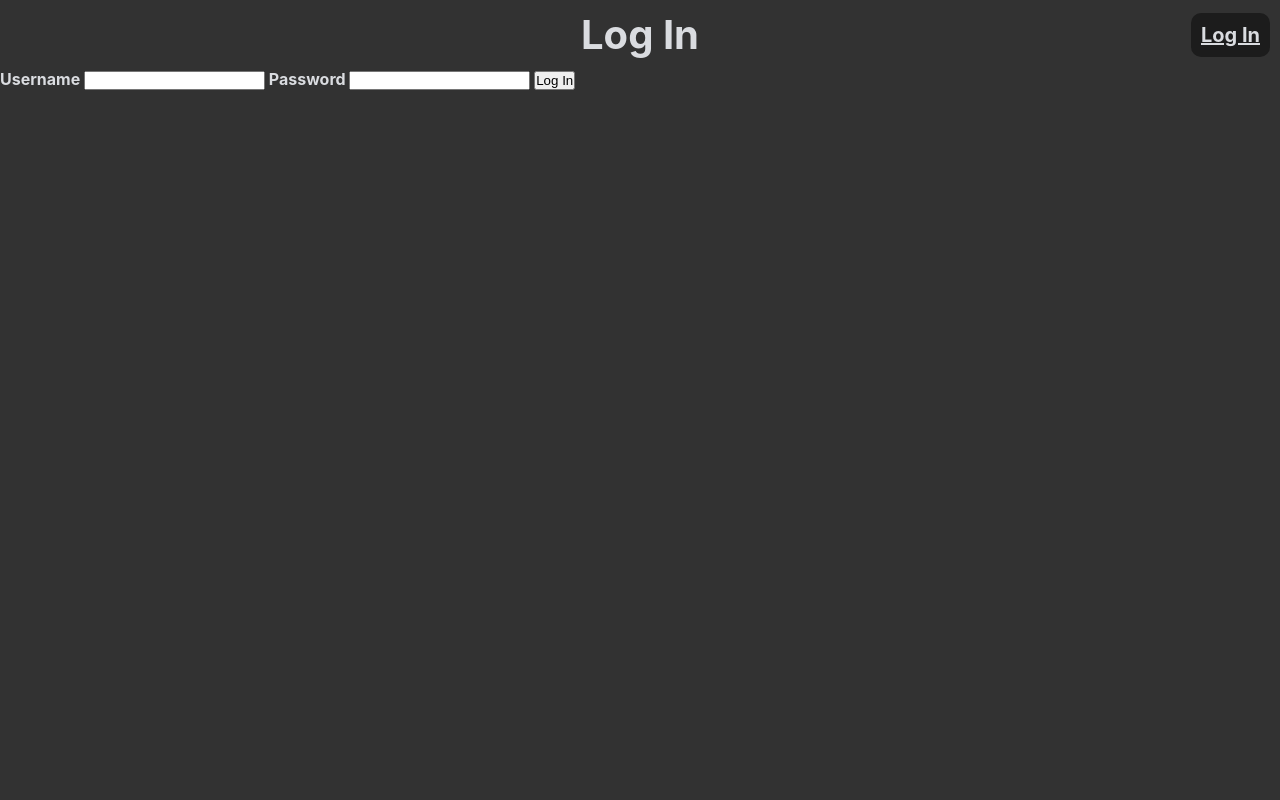
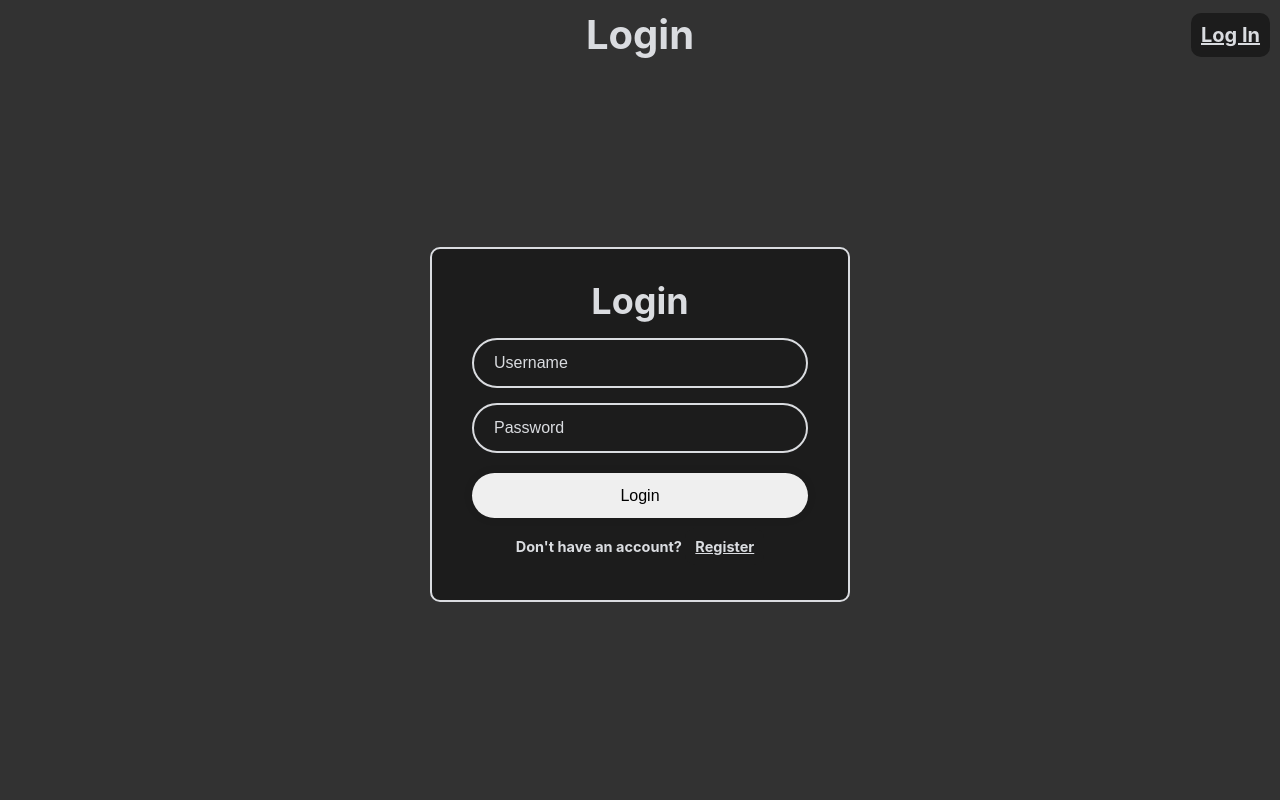
Before and after one commit to Infaninio/ImageSorting, a Flask app: page /auth/login in a window 1280 px wide. Run offline with Flask 3, Linux system fonts and the light colour scheme.

Commit message:
Add logging and response to login.

```diff
--- a/WebUI/auth.py
+++ b/WebUI/auth.py
@@ -1,4 +1,5 @@
 import functools
+import logging
 
 from flask import (
     Blueprint,
@@ -46,18 +47,20 @@ def register():
 @bp.route("/login", methods=("GET", "POST"))
 def login():
     """Webpage for UserLogin."""
+    error = None
     if request.method == "POST":
         username = request.form["username"]
         password = request.form["password"]
-        error = None
         db = db_wrapper.ImageTinderDatabase()
 
         try:
             user = db.get_user_id_from_table(username=username, password=password)
         except db_wrapper.UserNotExisting:
-            error = "User does not exist, try another username (E-mail)"
+            error = "User does not exist. Try another username or register."
+            logging.warning(f"Can't find user {username}")
         except db_wrapper.WrongPassword:
             error = "Your Password was wrong, try again."
+            logging.warning(f"Password wrong for {username}")
 
         if error is None:
             session.clear()
@@ -66,7 +69,7 @@ def login():
 
         flash(error)
 
-    return render_template("auth/login.html")
+    return render_template("auth/login.html", error_message=error)
 
 
 @bp.before_app_request
--- a/WebUI/static/style.css
+++ b/WebUI/static/style.css
@@ -12,14 +12,8 @@ body {
   background-color: #323232;
   font-family: -apple-system, BlinkMacSystemFont, "Segoe UI", Roboto, Oxygen-Sans, Cantarell, Ubuntu, "Helvetica Neue", Arial, sans-serif;
   font-weight: 700;
+  min-height: 100vh;
   color: #dadce0;
-}
-
-body {
-  display: flex;
-  flex-direction: column;
-  min-height: 100vh;
-  /* Ensure the body takes up full viewport height */
 }
 
 .header {
@@ -71,6 +62,7 @@ body {
   justify-content: center;
   align-items: center;
   overflow: hidden;
+  padding: 10px;
   /* Prevent image from overflowing */
 }
 
@@ -361,3 +347,70 @@ a {
   transform: rotate(-45deg);
   transition: transform 250ms;
 }
+
+
+.login-wrapper {
+  width: 420px;
+  background-color: #1c1c1c;
+  color: #dadce0;
+  border: 2px solid #dadce0;
+  backdrop-filter: blur(20px);
+  border-radius: 10px;
+  padding: 30px 40px;
+}
+.login-wrapper h1 {
+  font-size: 36px;
+  text-align: center;
+}
+.login-wrapper .input-box {
+  position: relative;
+  width: 100%;
+  height: 50px;
+  margin: 15px 0;
+}
+.input-box input {
+  width: 100%;
+  height: 50px;
+  background: transparent;
+  border: none;
+  outline: none;
+  border: 2px solid #dadce0;
+  border-radius: 40px;
+  font-size: 16px;
+  color: #fff;
+  padding: 20px 45px 20px 20px;
+}
+.input-box input::placeholder {
+  color: #dadce0;
+}
+.input-box i {
+  position:absolute;
+  right: 20px;
+  top: 50%;
+  transform: translateY(-50%);
+}
+.login-wrapper .btn {
+  width: 100%;
+  height: 45px;
+  border: none;
+  outline: none;
+  margin-top:20px;
+  border-radius: 40px;
+  box-shadow: 0 0 10px rgba(0, 0, 0, .1);
+  cursor: pointer;
+  font-size: 16px;
+}
+.login-wrapper .btn:hover{
+  background-color:#ff76ba;
+  color:#fff;
+}
+.login-wrapper .register-link {
+  font-size: 14.5px;
+  text-align: center;
+  margin: 20px 0 15px;
+}
+
+.login-wrapper .error-message {
+  color: rgba(255, 0, 0, .8);
+  text-align: center;
+}
--- a/WebUI/templates/auth/login.html
+++ b/WebUI/templates/auth/login.html
@@ -1,15 +1,38 @@
 {% extends 'base.html' %}
 
 {% block header %}
-  <h1>{% block title %}Log In{% endblock %}</h1>
+<h1>{% block title %}Login{% endblock %}</h1>
 {% endblock %}
 
 {% block content %}
-  <form method="post">
-    <label for="username">Username</label>
-    <input name="username" id="username" required>
-    <label for="password">Password</label>
-    <input type="password" name="password" id="password" required>
-    <input type="submit" value="Log In">
-  </form>
+<content id="Image-Content">
+  <div class="container">
+    <div class="login-wrapper">
+      <form method="post">
+        <h1>Login</h1>
+        <div class="input-box">
+          <input type="text" placeholder="Username" name="username" id="username" required>
+          <i class='bx bxs-user'></i>
+        </div>
+        <dive class="input-box">
+          <input type="password" placeholder="Password" name="password" id="password" required>
+          <i class='bx bxs-lock-alt'></i>
+        </dive>
+        <dive class="remember-forget">
+
+        </dive><br>
+        <button type="submit" class="btn" value="login">Login</button>
+        <div class="register-link">
+          <p>Don't have an account? <a href="#">Register</a></p>
+        </div>
+      </form>
+      {% if error_message %}
+      <div class="error-message">
+        <p>{{error_message}}</p>
+      </div>
+      {% endif %}
+
+    </div>
+  </div>
+</content>
 {% endblock %}
```
Also changed, not shown: other parts of WebUI/static/style.css (+21 -30 lines).
